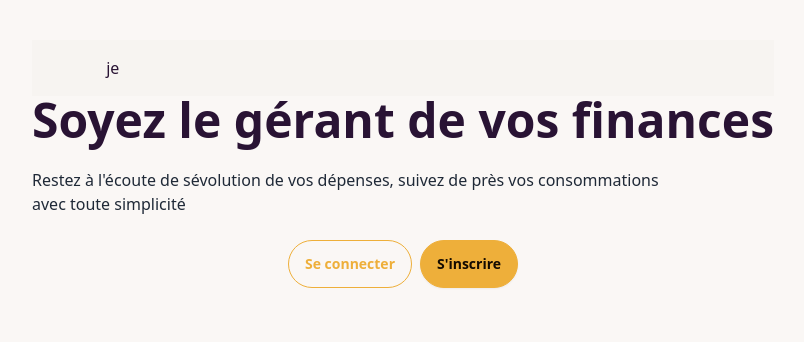
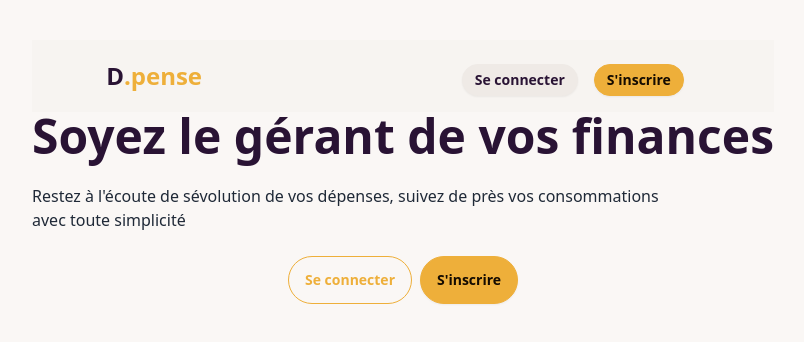
Before and after one commit to loupdemon/SaaS_budget, a Next.js app: page / in a window 1280 px wide. Shown: the top 342 px of the page, without its empty margins (237-1041 px from the left). Built offline with nearby package versions, Linux system fonts and the light colour scheme; no server answers.

Commit message:
feature : complete navbar

```diff
--- a/app/components/Navbar.tsx
+++ b/app/components/Navbar.tsx
@@ -13,7 +13,7 @@ const Navbar = () => {
                     <>
                         <div className="flex justify-between items-center">
                             <div className="flex text-2xl items-center font-bold">
-                                Ton<span className="text-accent">.Budget</span>
+                                D<span className="text-accent">.pense</span>
                             </div>
                             <div className="md:flex hidden">
                                 <Link href={""} className="btn">
@@ -28,9 +28,35 @@ const Navbar = () => {
                             </div>
                             <UserButton/>
                         </div>
+
+
+                        <div className="md:flex flex mt-2 justify-center">
+                            <Link href={""} className="btn btn-sm">
+                            Mes Budgets
+                            </Link>
+                            <Link href={""} className="btn mx-4 btn-sm">
+                            Tableau de boar
+                            </Link>
+                            <Link href={""} className="btn btn-sm">
+                            Mes transactions
+                            </Link>
+                        </div>
+
                     </>
                 ) : (
-                    <div>je</div>
+                    <div className="flex items-center justify-between">
+                         <div className="flex text-2xl items-center font-bold">
+                                D<span className="text-accent">.pense</span>
+                        </div>
+                            <div className="flex mt-2 justify-center">
+                            <Link href={"/sign-in"} className="btn btn-sm">
+                            Se connecter
+                            </Link>
+                            <Link href={"/sign-up"} className="btn mx-4 btn-sm btn-accent">
+                            S'inscrire
+                            </Link>
+                        </div>
+                    </div>
                 ))}
         </div>
     );
```
